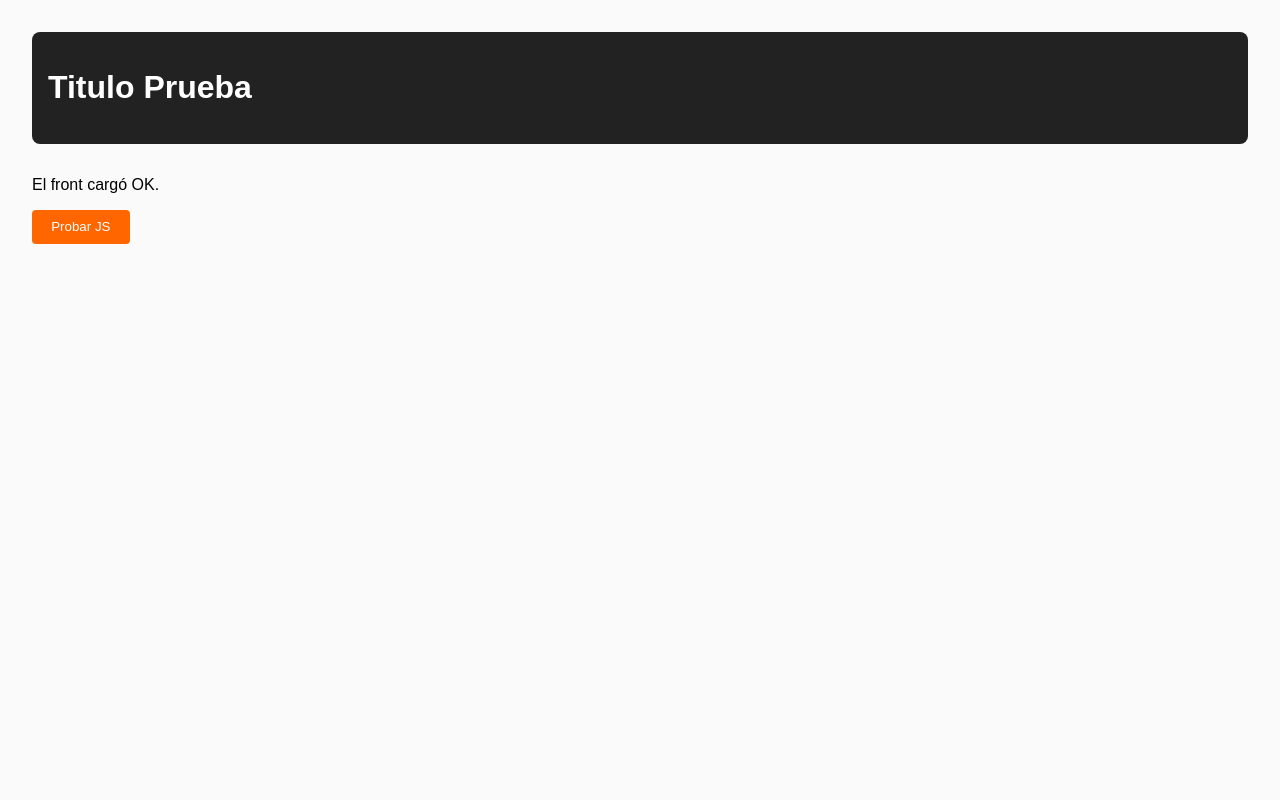
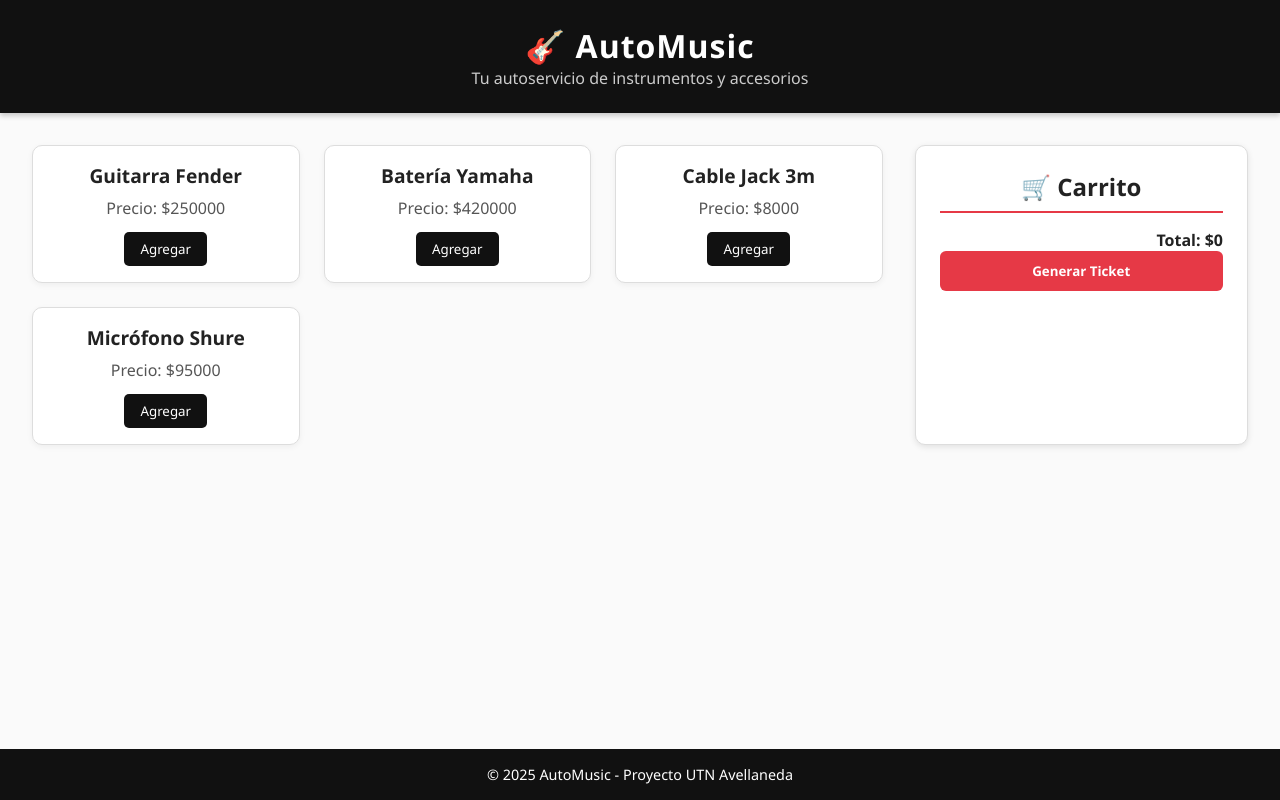
Before and after one commit to facubusta/TrabajoPractico_Programacion3, a Node server app: page / in a window 1280 px wide. Run offline with Node 20, Linux system fonts and the light colour scheme.

Commit message:
[frontend] Estructura base completa: index, main.js y style.css

```diff
--- a/frontend/public/css/style.css
+++ b/frontend/public/css/style.css
@@ -1,33 +1,163 @@
-
-/* estilos base de prueba */
+/* -------------------------------- */
+/* ESTILO GENERAL DEL SITIO */
+/* -------------------------------- */
+* {
+  box-sizing: border-box;
+  margin: 0;
+  padding: 0;
+  font-family: "Segoe UI", Arial, sans-serif;
+}
 
 body {
-  font-family: Arial, sans-serif;
-  margin: 0;
-  padding: 2rem;
   background-color: #fafafa;
+  color: #222;
+  display: flex;
+  flex-direction: column;
+  min-height: 100vh;
 }
 
+/* -------------------------------- */
+/* ENCABEZADO */
+/* -------------------------------- */
 header {
-  background-color: #222;
+  background-color: #111;
   color: #fff;
-  padding: 1rem;
-  border-radius: 8px;
+  text-align: center;
+  padding: 1.5rem 0;
+  box-shadow: 0 3px 5px rgba(0, 0, 0, 0.2);
 }
 
-main {
-  margin-top: 2rem;
+header h1 {
+  font-size: 2rem;
+  letter-spacing: 1px;
 }
 
-button {
-  background-color: #ff6600;
-  color: white;
-  padding: 0.6rem 1.2rem;
-  border: none;
-  border-radius: 4px;
-  cursor: pointer;
+header p {
+  font-size: 1rem;
+  color: #ccc;
 }
 
-button:hover {
-  background-color: #974b00;
+/* -------------------------------- */
+/* SECCIÓN PRINCIPAL */
+/* -------------------------------- */
+main {
+  display: flex;
+  justify-content: space-between;
+  padding: 2rem;
+  gap: 2rem;
 }
+
+/* -------------------------------- */
+/* CATÁLOGO DE PRODUCTOS */
+/* -------------------------------- */
+#catalogo {
+  flex: 3;
+  display: grid;
+  grid-template-columns: repeat(auto-fill, minmax(200px, 1fr));
+  gap: 1.5rem;
+}
+
+.producto {
+  background-color: #fff;
+  border: 1px solid #ddd;
+  border-radius: 10px;
+  text-align: center;
+  padding: 1rem;
+  box-shadow: 0 2px 6px rgba(0, 0, 0, 0.05);
+  transition: transform 0.2s ease, box-shadow 0.2s ease;
+}
+
+.producto:hover {
+  transform: translateY(-4px);
+  box-shadow: 0 4px 10px rgba(0, 0, 0, 0.15);
+}
+
+.producto h3 {
+  font-size: 1.2rem;
+  margin-bottom: 0.5rem;
+}
+
+.producto p {
+  color: #555;
+  margin-bottom: 0.8rem;
+}
+
+.producto button {
+  background-color: #111;
+  color: #fff;
+  border: none;
+  padding: 0.5rem 1rem;
+  border-radius: 5px;
+  cursor: pointer;
+  transition: background 0.2s ease;
+}
+
+.producto button:hover {
+  background-color: #e63946;
+}
+
+/* -------------------------------- */
+/* CARRITO DE COMPRAS */
+/* -------------------------------- */
+#carrito {
+  flex: 1;
+  background-color: #fff;
+  border-radius: 10px;
+  padding: 1.5rem;
+  box-shadow: 0 2px 6px rgba(0, 0, 0, 0.1);
+  border: 1px solid #ddd;
+  max-height: 600px;
+  overflow-y: auto;
+}
+
+#carrito h2 {
+  margin-bottom: 1rem;
+  text-align: center;
+  border-bottom: 2px solid #e63946;
+  padding-bottom: 0.5rem;
+}
+
+#lista-carrito {
+  list-style: none;
+  margin-bottom: 1rem;
+}
+
+#lista-carrito li {
+  padding: 0.3rem 0;
+  border-bottom: 1px solid #eee;
+  font-size: 0.95rem;
+}
+
+#total {
+  font-weight: bold;
+  text-align: right;
+  margin-top: 1rem;
+}
+
+#btn-ticket {
+  width: 100%;
+  padding: 0.7rem;
+  background-color: #e63946;
+  color: #fff;
+  border: none;
+  border-radius: 6px;
+  font-weight: bold;
+  cursor: pointer;
+  transition: background 0.2s ease;
+}
+
+#btn-ticket:hover {
+  background-color: #c71f2d;
+}
+
+/* -------------------------------- */
+/* PIE DE PÁGINA */
+/* -------------------------------- */
+footer {
+  margin-top: auto;
+  background-color: #111;
+  color: #fff;
+  text-align: center;
+  padding: 1rem;
+  font-size: 0.9rem;
+}
--- a/frontend/public/index.html
+++ b/frontend/public/index.html
@@ -1,19 +1,41 @@
 <!DOCTYPE html>
 <html lang="es">
 <head>
-    <meta charset="UTF-8" />
-    <meta name="viewport" content="width=device-width, initial-scale=1.0" />
-    <title>Pantalla base</title>
-    <link rel="stylesheet" href="./css/style.css" />
+  <meta charset="UTF-8">
+  <meta name="viewport" content="width=device-width, initial-scale=1.0">
+  <title>AutoMusic - Tu autoservicio de instrumentos</title>
+  <link rel="stylesheet" href="./css/style.css">
 </head>
 <body>
+  <!-- HEADER -->
   <header>
-      <h1>Titulo Prueba</h1>
+    <h1>🎸 AutoMusic</h1>
+    <p>Tu autoservicio de instrumentos y accesorios</p>
   </header>
+
+  <!-- SECCIÓN PRINCIPAL -->
   <main>
-      <p>El front cargó OK.</p>
-      <button id="btn-demo">Probar JS</button>
+    <!-- Catálogo de productos -->
+    <section id="catalogo">
+      <!-- Las tarjetas de productos se insertan dinámicamente desde main.js -->
+    </section>
+
+    <!-- Carrito de compras -->
+    <aside id="carrito">
+      <h2>🛒 Carrito</h2>
+      <ul id="lista-carrito">
+        <!-- Productos agregados aparecerán aquí -->
+      </ul>
+      <p id="total">Total: $0</p>
+      <button id="btn-ticket">Generar Ticket</button>
+    </aside>
   </main>
+
+  <!-- PIE DE PÁGINA -->
+  <footer>
+    <p>© 2025 AutoMusic - Proyecto UTN Avellaneda</p>
+  </footer>
+
   <script src="./js/main.js"></script>
 </body>
 </html>
--- a/frontend/public/js/main.js
+++ b/frontend/public/js/main.js
@@ -1,4 +1,104 @@
-// Para probar que este todo bien
-document.getElementById("btn-demo").addEventListener("click", () => {
-  alert("Frontend conectado");
-});
+// ------------------------------
+// VARIABLES GLOBALES
+// ------------------------------
+let productos = [];
+let carrito = [];
+
+// ------------------------------
+// FUNCIÓN: Cargar productos
+// Descripción: Simula obtener los productos (por ahora local, luego con fetch al backend).
+// ------------------------------
+function cargarProductos() {
+  productos = [
+    { id: 1, nombre: "Guitarra Fender", precio: 250000 },
+    { id: 2, nombre: "Batería Yamaha", precio: 420000 },
+    { id: 3, nombre: "Cable Jack 3m", precio: 8000 },
+    { id: 4, nombre: "Micrófono Shure", precio: 95000 }
+  ];
+  mostrarProductos();
+}
+
+// ------------------------------
+// FUNCIÓN: Mostrar productos
+// Descripción: Genera dinámicamente las tarjetas de producto en el catálogo.
+// ------------------------------
+function mostrarProductos() {
+  const catalogo = document.querySelector("#catalogo");
+  catalogo.innerHTML = "";
+
+  productos.forEach(p => {
+    const card = document.createElement("div");
+    card.classList.add("producto");
+    card.innerHTML = `
+      <h3>${p.nombre}</h3>
+      <p>Precio: $${p.precio}</p>
+      <button onclick="agregarAlCarrito(${p.id})">Agregar</button>
+    `;
+    catalogo.appendChild(card);
+  });
+}
+
+// ------------------------------
+// FUNCIÓN: Agregar al carrito
+// Descripción: Busca un producto por ID y lo agrega al array carrito.
+// ------------------------------
+function agregarAlCarrito(id) {
+  const producto = productos.find(p => p.id === id);
+  if (producto) {
+    carrito.push(producto);
+    mostrarCarrito();
+  }
+}
+
+// ------------------------------
+// FUNCIÓN: Mostrar carrito
+// Descripción: Renderiza los productos agregados en el <aside>.
+// ------------------------------
+function mostrarCarrito() {
+  const lista = document.querySelector("#lista-carrito");
+  const total = document.querySelector("#total");
+  lista.innerHTML = "";
+
+  carrito.forEach(p => {
+    const item = document.createElement("li");
+    item.textContent = `${p.nombre} - $${p.precio}`;
+    lista.appendChild(item);
+  });
+
+  const totalCompra = carrito.reduce((acc, p) => acc + p.precio, 0);
+  total.textContent = `Total: $${totalCompra}`;
+}
+
+// ------------------------------
+// FUNCIÓN: Generar ticket
+// Descripción: Muestra el resumen del carrito (total y fecha).
+// ------------------------------
+function generarTicket() {
+  if (carrito.length === 0) {
+    alert("El carrito está vacío.");
+    return;
+  }
+
+  const total = carrito.reduce((acc, p) => acc + p.precio, 0);
+  const fecha = new Date().toLocaleString();
+
+  const ticket = `
+🧾 AUTO MUSIC - Ticket
+Fecha: ${fecha}
+Total: $${total}
+----------------------------
+Gracias por tu compra!
+  `;
+
+  alert(ticket);
+}
+
+// ------------------------------
+// EVENTO: Botón "Generar Ticket"
+// ------------------------------
+document.querySelector("#btn-ticket").addEventListener("click", generarTicket);
+
+// ------------------------------
+// EJECUCIÓN INICIAL
+// ------------------------------
+cargarProductos();
```
Also changed, not shown: frontend/README.md. Lines whose indentation alone changed are shown as unchanged.
